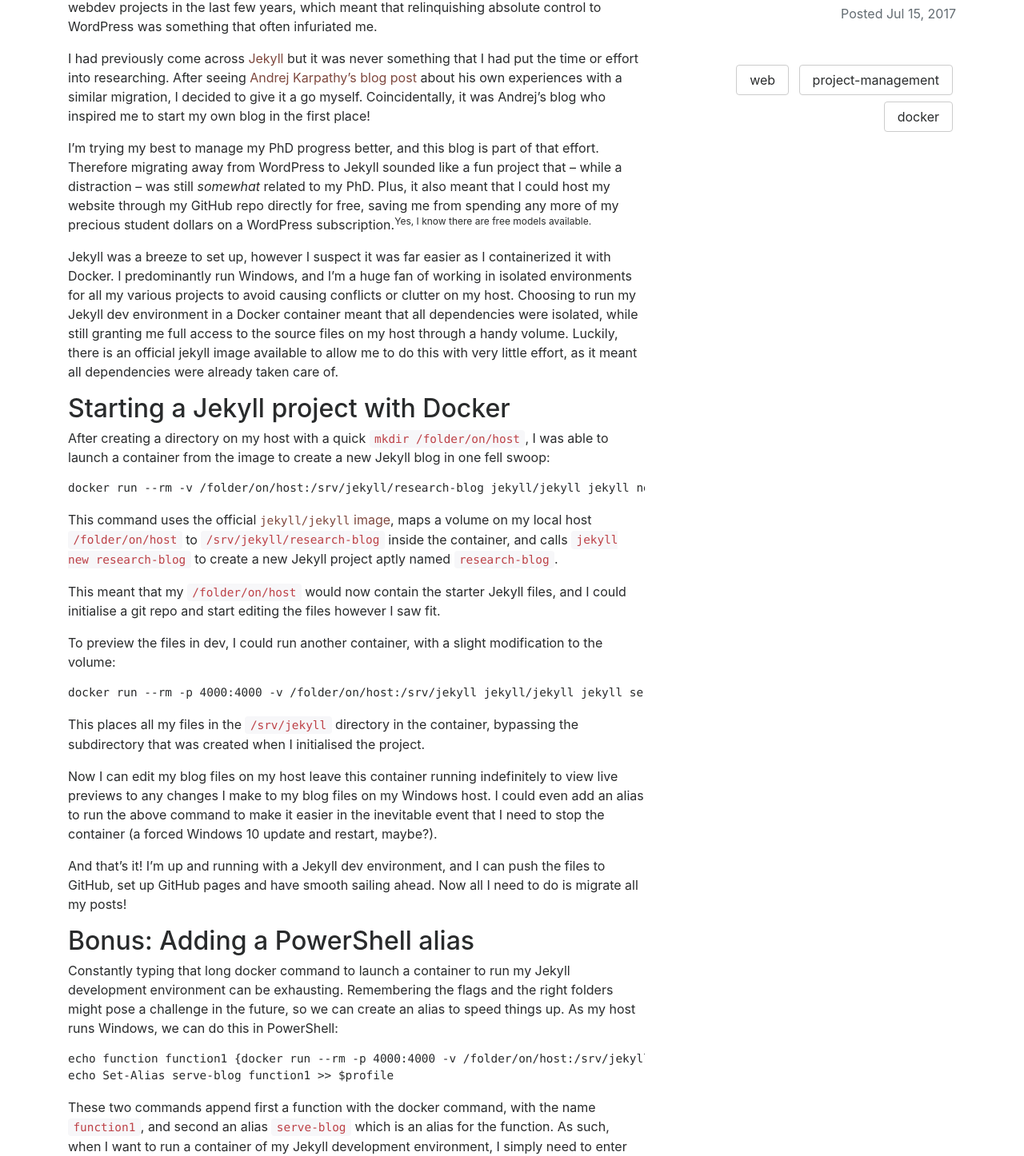
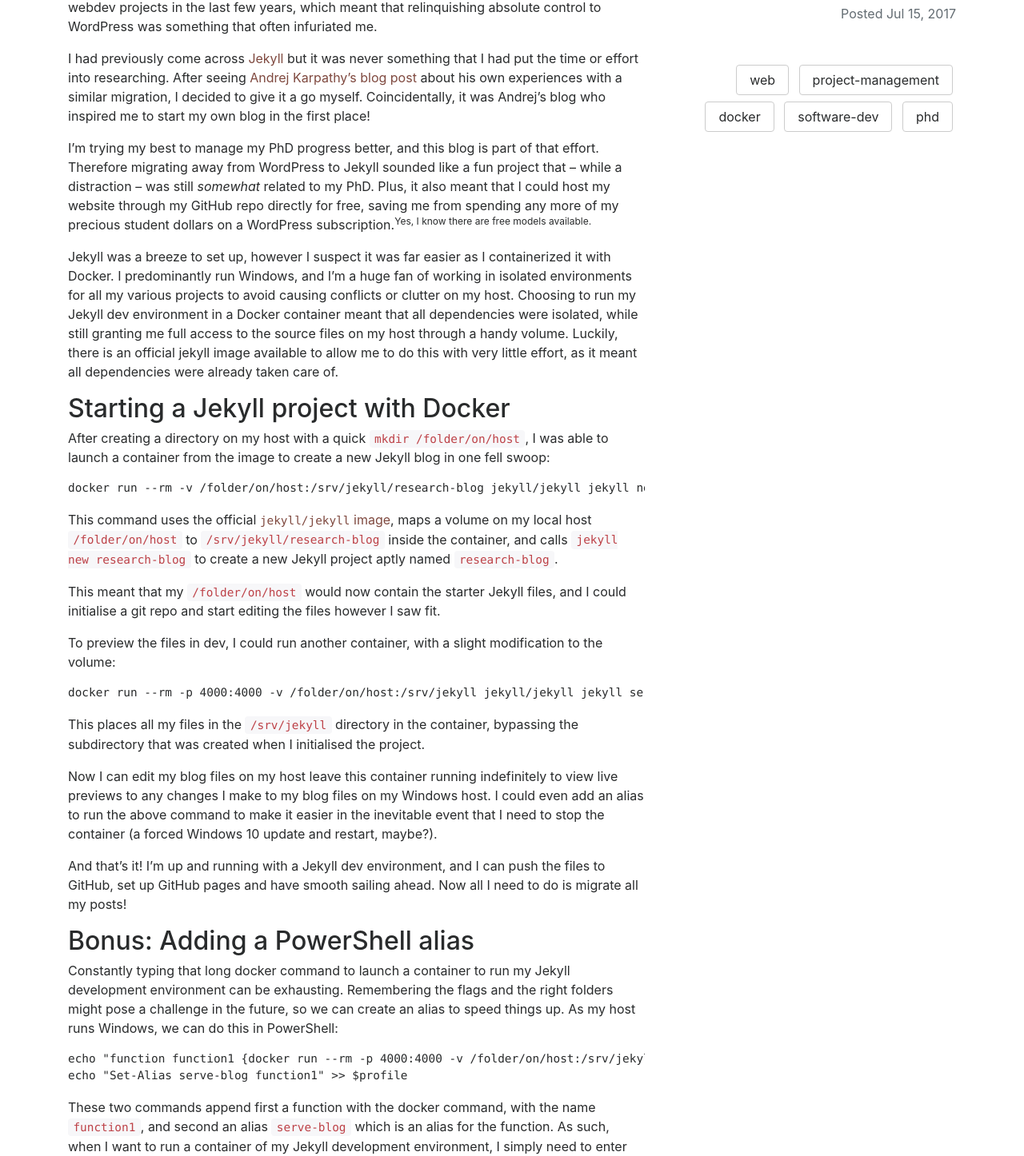
Before and after one commit to chikean/chikean.github.io, a Jekyll site: the page built from _posts/2017-07-15-from-wordpress-to-jekyll.md, in a window 1280 px wide. Shown: the part 518-1964 px from the top of the page at 80% size. Built offline with Jekyll 4.4.1, drawn with Linux system fonts in a browser that asks for light colours; nearby versions of some CDN libraries.

````diff
--- a/_posts/2017-07-15-from-wordpress-to-jekyll.md
+++ b/_posts/2017-07-15-from-wordpress-to-jekyll.md
@@ -3,7 +3,7 @@ layout: post
 title:  "From WordPress.com to Jekyll (with Docker)"
 date:   2017-07-15 19:28:01 +1000
 tagline: 'Breaking free of the WP chains with Jekyll and a Dockerized development environment.'
-categories: [web, project-management, docker]
+categories: [web, project-management, docker, software-dev, phd]
 ---
 I initially started this blog on [WordPress](https://wordpress.com/) (the official hosted one -- not a self-hosted instance). I had a need for a personal website very quickly for a scholarship application, and as a site on WordPress is incredibly quick and easy to set up, that was my go-to.
 
@@ -42,8 +42,8 @@ And that's it! I'm up and running with a Jekyll dev environment, and I can push
 Constantly typing that long docker command to launch a container to run my Jekyll development environment can be exhausting. Remembering the flags and the right folders might pose a challenge in the future, so we can create an alias to speed things up. As my host runs Windows, we can do this in PowerShell:
 
 ```
-echo function function1 {docker run --rm -p 4000:4000 -v /folder/on/host:/srv/jekyll jekyll/jekyll jekyll serve} >> $profile
-echo Set-Alias serve-blog function1 >> $profile
+echo "function function1 {docker run --rm -p 4000:4000 -v /folder/on/host:/srv/jekyll jekyll/jekyll jekyll serve}" >> $profile
+echo "Set-Alias serve-blog function1" >> $profile
 ```
 
 These two commands append first a function with the docker command, with the name `function1`, and second an alias `serve-blog` which is an alias for the function. As such, when I want to run a container of my Jekyll development environment, I simply need to enter `serve-blog` in a PowerShell console and my files within `/folder/on/host` will be up and running at `localhost:4000`. Note that it may require a restart of PowerShell to apply.
````
Also changed, not shown: _drafts/2017-07-15-svn-to-git.md (+10 -5 lines), _drafts/2017-08-14-icml-2017.md (added, +7 -0 lines), _layouts/home.html (+9 -6 lines), _posts/2016-12-15-hello-world.md (+1 -1 lines), _posts/2017-01-30-managing-conda-environments-across-multiple-devices.md (added, +32 -0 lines), assets/img/code.jpg (added), assets/img/outreach.jpg (added), assets/img/research.jpg (added).
